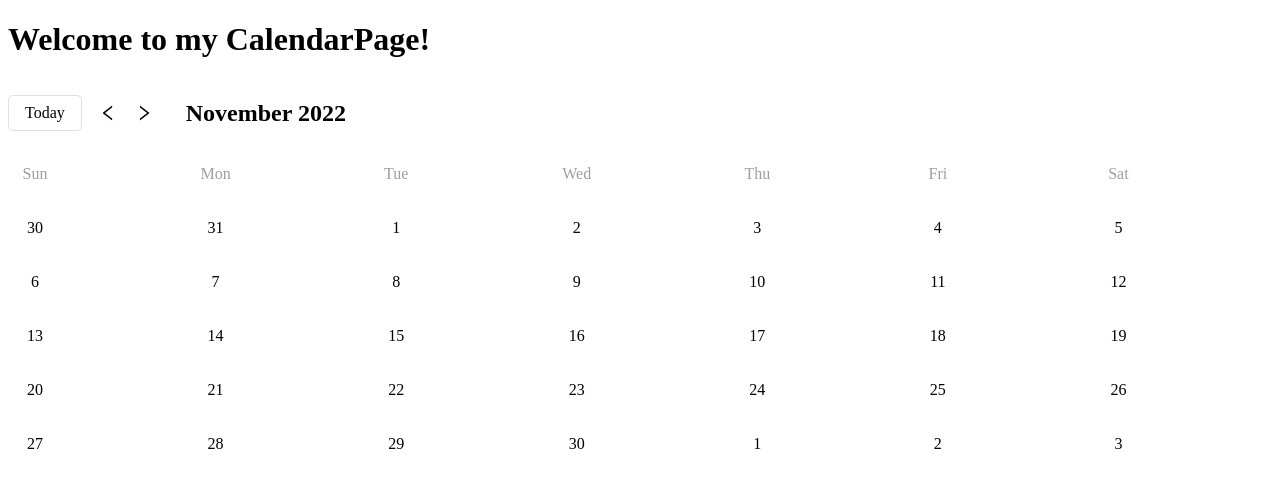
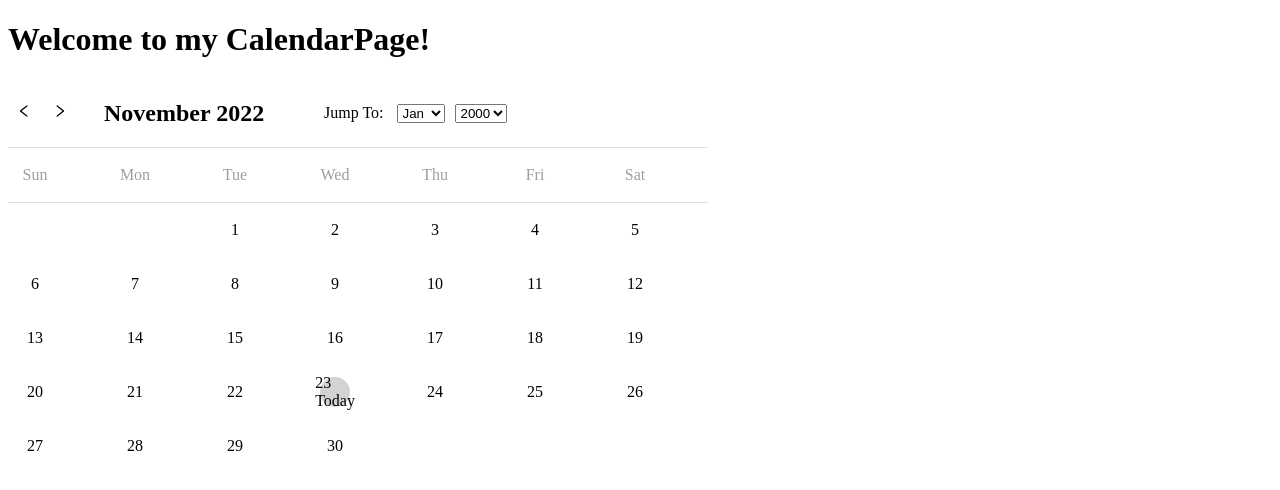
Before and after one commit to WMattWood/yourSchedule, a React (Create React App) app in the folder client/: page /calendar in a window 1280 px wide. Shown: the top 490 px of the page. Built offline with nearby package versions, Linux system fonts and the light colour scheme.

Commit message:
Created new hybrid Calendar module which is more understandable.

```diff
--- /dev/null
+++ b/client/src/CalendarModuleHybrid.js
@@ -0,0 +1,285 @@
+import styled from 'styled-components'
+import { v4 as uuidv4 } from 'uuid'
+import React, { useState } from "react";
+import {
+  format,
+  startOfWeek,
+  addDays,
+  startOfMonth,
+  endOfMonth,
+  endOfWeek,
+  isSameMonth,
+  isSameDay,
+  subMonths,
+  addMonths
+} from "date-fns";
+import { AiOutlineLeft, AiOutlineRight } from "react-icons/ai";
+
+
+
+const CalendarModuleReact = () => {
+
+  const [selectedDate, setSelectedDate] = useState(new Date());
+  const [activeDate, setActiveDate] = useState(new Date());
+
+  let selectYear = document.getElementById("year")
+  let selectMonth = document.getElementById("month")
+  // Jump To Specific Month
+  const jump = () => {
+    // currentYear = parseInt(selectYear.value);
+    // currentMonth = parseInt(selectMonth.value);
+    console.log(selectYear.value)
+    console.log(selectMonth.value)
+    setActiveDate(new Date(selectYear.value, selectMonth.value))
+  }
+
+
+  let today = new Date();
+  let currentMonth = today.getMonth();
+  let currentYear = today.getFullYear();
+  const months = ["Jan", "Feb", "Mar", "Apr", "May", "Jun", "Jul", "Aug", "Sep", "Oct", "Nov", "Dec"]
+  const daysOfTheWeek = ["Sun", "Mon", "Tue", "Wed", "Thu", "Fri", "Sat"]
+  let years = []
+  for ( let i = 2000; i <= 2038; i++ ) {
+    years.push(i)
+  }
+
+  // Generate Header
+  const getHeader = () => {
+    return (
+      <HeaderWrapper>
+        {/* <TodayButton
+            onClick={() => {
+              setSelectedDate(new Date());
+              setActiveDate(new Date());
+            }}
+            > Today </TodayButton> */}
+        <NavWrapper>
+          <NavIcon>
+            <AiOutlineLeft onClick={() => setActiveDate(subMonths(activeDate, 1))}  />
+          </NavIcon>
+          <NavIcon>
+            <AiOutlineRight onClick={() => setActiveDate(addMonths(activeDate, 1))} />
+          </NavIcon>
+        </NavWrapper>
+        <MonthTitle> {format(activeDate, "MMMM yyyy")} </MonthTitle>
+
+        <JumpSectionForm className="form-inline">
+            <JumpLabel className="lead mr-2 ml-2" htmlFor="month"> Jump To:{" "} </JumpLabel>
+            <MonthSelect
+                className="form-control col-sm-4"
+                name="month"
+                id="month"
+                onChange={ () => jump() }
+                > {months.map( (month, idx) => <MonthOption value={idx}>{month}</MonthOption>)}
+            </MonthSelect>
+            <label htmlFor="year" />
+            <YearSelect
+                className="form-control col-sm-4"
+                name="year"
+                id="year"
+                onChange={ () => jump() }
+                > {years.map( (year) => <YearOption value={year}>{year}</YearOption>)}
+            </YearSelect>
+          </JumpSectionForm>
+      </HeaderWrapper>
+    );
+  };
+
+  // Generate Weekday Names Header
+  const getWeekDayNames = () => {
+    return (
+      <CalendarGrid>
+        { daysOfTheWeek.map( day => <WeekDay key={uuidv4()}>{day}</WeekDay> ) }
+      </CalendarGrid>
+    )
+  }
+
+  // const getOneWeek = (date, selectedDate, activeDate) => {
+  //   let currentDate = date
+  //   const week = []
+  //   for (let day = 0; day < 7; day++) {
+  //     const cloneDate = currentDate;
+
+  //     week.push(
+  //       <Day
+  //         className={`${isSameMonth(currentDate, activeDate) ? "" : "inactiveDay"}
+  //                     ${isSameDay(currentDate, selectedDate) ? "selectedDay" : ""}
+  //                     ${isSameDay(currentDate, new Date()) ? "today" : ""}`
+  //                   }
+  //         onClick={ () => setSelectedDate(cloneDate) }
+  //       >
+  //         {format(currentDate, "d")}
+  //       </Day>
+  //     );
+  //     currentDate = addDays(currentDate, 1);
+  //   }
+  //   return <>{week}</>;
+  // };
+
+  // const getDates = () => {
+  //   const startOfTheSelectedMonth = startOfMonth(activeDate);
+  //   const endOfTheSelectedMonth = endOfMonth(activeDate);
+  //   const startDate = startOfWeek(startOfTheSelectedMonth);
+  //   const endDate = endOfWeek(endOfTheSelectedMonth);
+
+  //   let currentDate = startDate;
+
+  //   const arrayOfWeeks = [];
+
+  //   while (currentDate <= endDate) {
+  //     arrayOfWeeks.push(
+  //       getOneWeek(currentDate, selectedDate, activeDate)
+  //     );
+  //     currentDate = addDays(currentDate, 7);
+  //   }
+
+  //   return <CalendarGrid>{arrayOfWeeks}</CalendarGrid>;
+  // };
+
+  const getCalendar = (year, month) => {
+
+    let firstDayOfTheMonth = (new Date(year, month)).getDay()
+    let daysInMonth = 32 - (new Date(year, month, 32)).getDate()
+
+
+
+    let currentDate = 1
+    let arrayOfWeeks = []
+    for (let weekRow = 0; weekRow < 6; weekRow++) {
+      let week = []
+      for (let dayOfWeek = 0; dayOfWeek < 7; dayOfWeek++) {
+
+        let blankSquare = <Day></Day>
+        let dateSquare = <Day>{currentDate}</Day>
+        let todaySquare = <Day className="today">{currentDate} Today</Day>
+        let isToday = ( currentDate === today.getDate() &&
+                        year === today.getFullYear() &&
+                        month === today.getMonth() )
+
+        if ( weekRow === 0 && dayOfWeek < firstDayOfTheMonth) {
+          week.push(blankSquare);
+        }
+        else if (currentDate > daysInMonth) {
+          break;
+        }
+        else {
+          isToday ? week.push(todaySquare) : week.push(dateSquare)
+          currentDate++;
+        }
+      }
+      arrayOfWeeks.push(week)
+    }
+    return <CalendarGrid>{arrayOfWeeks}</CalendarGrid>
+  }
+
+  /// JSX RETURN
+  return (
+    <section>
+      {getHeader()}
+      {getWeekDayNames()}
+      {/* {getDates()} */}
+      {getCalendar(currentYear, currentMonth)}
+    </section>
+  );
+};
+
+
+
+// const changeMonth styled. `
+//   margin: 0px 20px;
+// `
+
+
+
+
+const CalendarGrid = styled.div `
+  display: grid;
+  width: 700px;
+  grid-template-columns: repeat(7, 100px);
+  border-top: 1px solid #dfdfdf;
+`
+const Day = styled.div `
+  margin: 12px;
+  height: 30px;
+  width: 30px;
+  cursor: pointer;
+  display: flex;
+  justify-content: center;
+  align-items: center;
+  border-radius: 50%;
+
+  /* .inactiveDay {
+    color: #9e9e9e;
+  } */
+
+  &.today {
+    background: #D3D3D3;
+    border-radius: 50%;
+    /* box-sizing: border-box;
+    border: 2px solid red; */
+  }
+
+  /* .selectedDay {
+    color: white;
+    background: #3366ff;
+    border-radius: 50%;
+  } */
+
+  &:hover {
+    background-color: #9e9e9e;
+  }
+`
+
+const WeekDay = styled.div`
+  margin: 12px;
+  height: 30px;
+  width: 30px;
+  cursor: default;
+  display: flex;
+  justify-content: center;
+  align-items: center;
+  border-radius: 50%;
+  color: #9e9e9e;
+`
+
+const HeaderWrapper = styled.div `
+  display: flex;
+  align-items: center;
+`
+const MonthTitle = styled.h2 `
+  width: 220px;
+  margin-left: 24px;
+  font-size: 24px;
+`
+const NavWrapper = styled.div`
+  display: flex
+  /* margin-left: 10px; */
+`
+const NavIcon = styled.div`
+  width: 20px;
+  height: 20px;
+  padding: 8px;
+  cursor: pointer;
+
+  &:hover {
+    border-radius: 50%;
+    background: #efefee;
+  }
+`
+const JumpSectionForm = styled.form`
+`
+const JumpLabel = styled.label`
+`
+const MonthSelect = styled.select`
+  margin-left: 10px;
+`
+const MonthOption = styled.option`
+`
+const YearSelect = styled.select`
+  margin-left: 10px;
+`
+const YearOption = styled.option`
+`
+
+export default CalendarModuleReact;
--- a/client/src/CalendarModuleReact.js
+++ b/client/src/CalendarModuleReact.js
@@ -26,22 +26,19 @@ const CalendarModuleReact = () => {
   const getHeader = () => {
     return (
       <HeaderWrapper>
-        <TodayButton
-            className="todayButton"
+        {/* <TodayButton
             onClick={() => {
               setSelectedDate(new Date());
               setActiveDate(new Date());
             }}
-            > Today </TodayButton>
-        <LeftNavIcon
-            className="navIcon"
-            onClick={() => setActiveDate(subMonths(activeDate, 1))}
-            />
-        <RightNavIcon
-            className="navIcon"
-            onClick={() => setActiveDate(addMonths(activeDate, 1))}
-            />
-        <MonthTitle>{format(activeDate, "MMMM yyyy")}</MonthTitle>
+            > Today </TodayButton> */}
+        <NavIcon>
+          <AiOutlineLeft onClick={() => setActiveDate(subMonths(activeDate, 1))}  />
+        </NavIcon>
+        <NavIcon>
+          <AiOutlineRight onClick={() => setActiveDate(addMonths(activeDate, 1))} />
+        </NavIcon>
+        <MonthTitle> {format(activeDate, "MMMM yyyy")} </MonthTitle>
       </HeaderWrapper>
     );
   };
@@ -65,9 +62,9 @@ const CalendarModuleReact = () => {
 
       week.push(
         <Day
-          className={`day ${ isSameMonth(currentDate, activeDate) ? "" : "inactiveDay"}
-                          ${isSameDay(currentDate, selectedDate) ? "selectedDay" : ""}
-                          ${isSameDay(currentDate, new Date()) ? "today" : ""}`
+          className={`${isSameMonth(currentDate, activeDate) ? "" : "inactiveDay"}
+                      ${isSameDay(currentDate, selectedDate) ? "selectedDay" : ""}
+                      ${isSameDay(currentDate, new Date()) ? "today" : ""}`
                     }
           onClick={ () => setSelectedDate(cloneDate) }
         >
@@ -118,18 +115,11 @@ const HeaderWrapper = styled.div `
   display: flex;
   align-items: center;
 `
-const TodayButton = styled.div `
-  border: 1px solid #e0e0e0;
-  border-radius: 5px;
-  padding: 8px 16px;
-  cursor: pointer;
-  margin-right: 8px;
-
-  &:hover {
-    background: #efefef;
-  }
+const MonthTitle = styled.h2 `
+  margin-left: 24px;
+  font-size: 24px;
 `
-const LeftNavIcon = styled(AiOutlineLeft) `
+const NavIcon = styled.div`
   width: 20px;
   height: 20px;
   padding: 8px;
@@ -140,25 +130,12 @@ const LeftNavIcon = styled(AiOutlineLeft) `
     background: #efefee;
   }
 `
-const RightNavIcon = styled(AiOutlineRight) `
-  width: 20px;
-  height: 20px;
-  padding: 8px;
-  cursor: pointer;
 
-  &:hover {
-    border-radius: 50%;
-    background: #efefee;
-  }
-`
-const MonthTitle = styled.h2 `
-  margin-left: 24px;
-  font-size: 24px;
-`
 
 const WeekContainer = styled.div `
   display: grid;
-  grid-template-columns: repeat(7, 1fr);
+  width: 700px;
+  grid-template-columns: repeat(7, 100px);
 `
 const Day = styled.div `
   margin: 12px;
@@ -169,7 +146,8 @@ const Day = styled.div `
   justify-content: center;
   align-items: center;
   border-radius: 50%;
-
+  /* box-sizing: border-box;
+  border: 2px solid red; */
   .inactiveDay {
     color: #9e9e9e;
   }
@@ -183,6 +161,10 @@ const Day = styled.div `
     color: white;
     background: #3366ff;
     border-radius: 50%;
+  }
+
+  &:hover {
+    background-color: #9e9e9e;
   }
 `
 
--- a/client/src/CalendarPage.js
+++ b/client/src/CalendarPage.js
@@ -1,11 +1,11 @@
-import CalendarModuleReact from "./CalendarModuleReact";
+import CalendarModuleHybrid from "./CalendarModuleHybrid";
 
 const CalendarPage = () => {
 
   return(
     <>
       <h1>Welcome to my CalendarPage!</h1>
-      <CalendarModuleReact></CalendarModuleReact>
+      <CalendarModuleHybrid></CalendarModuleHybrid>
     </>
   )
 }
```
